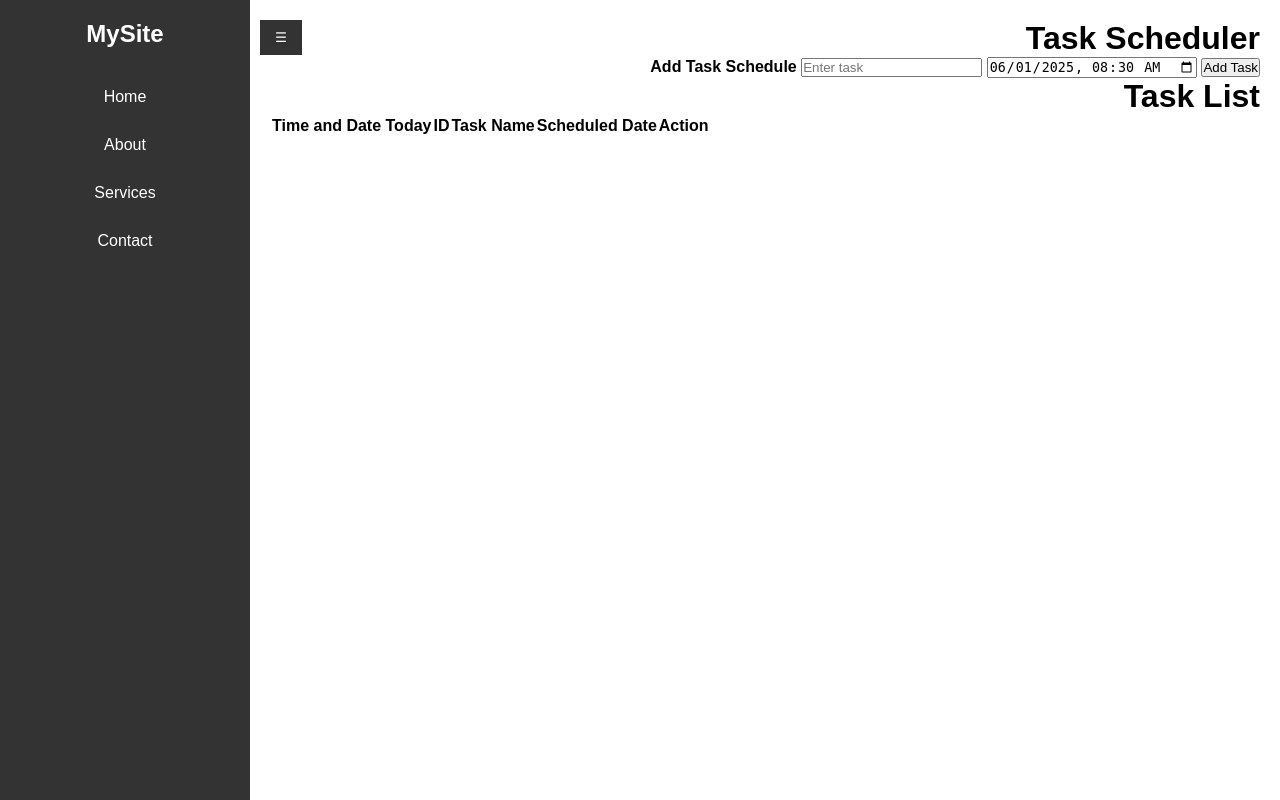
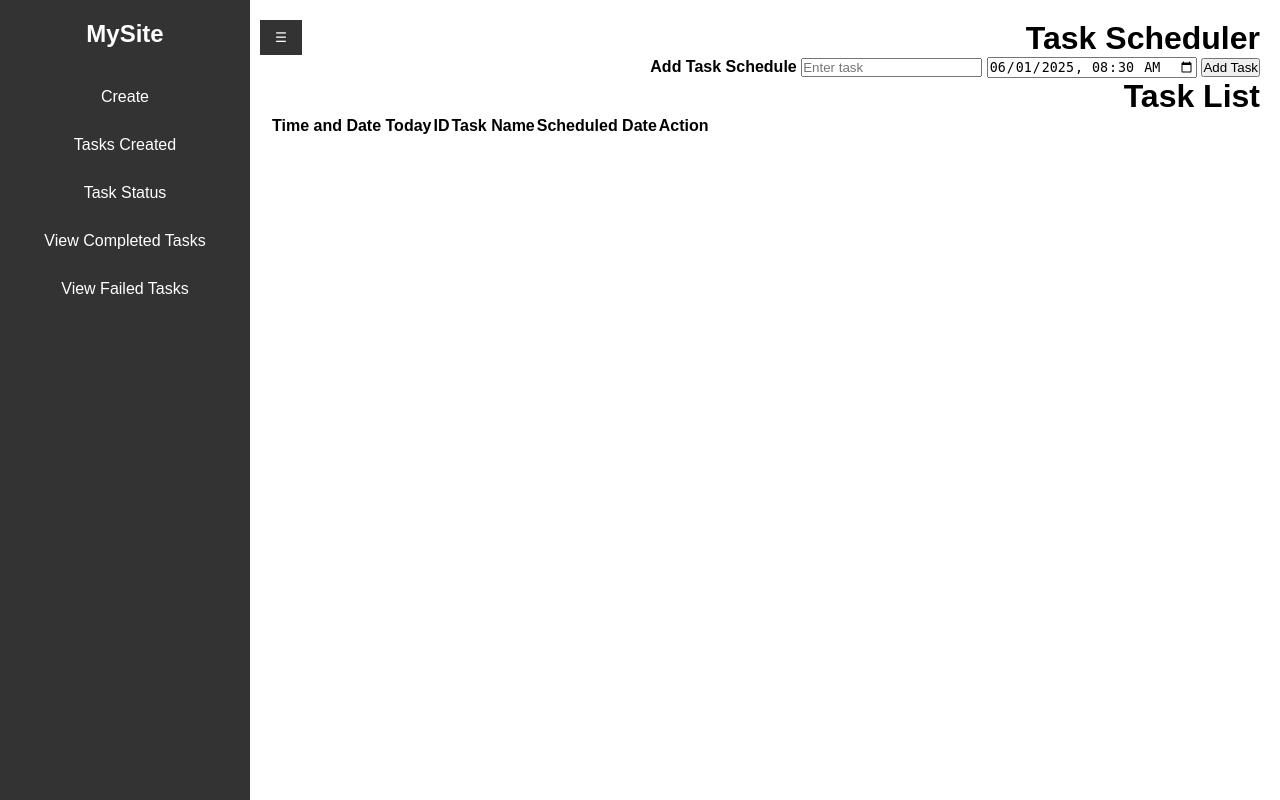
Before and after one commit to Josh011600/phpproj, a Flask app: page / in a window 1280 px wide. Run offline with Flask 3, Linux system fonts and the light colour scheme; lists and menus that the app fills with data are empty.

Commit message:
button names changed, there are things that might be considered button names aren't permanent yet

```diff
--- a/templates/index1.html
+++ b/templates/index1.html
@@ -16,10 +16,11 @@
     <nav class="navbar" id="navbar">
         <div class="logo">MySite</div>
         <ul class="nav-links">
-            <li><a href="#">Home</a></li>
-            <li><a href="#">About</a></li>
-            <li><a href="#">Services</a></li>
-            <li><a href="#">Contact</a></li>
+            <li><a href="#">Create</a></li>
+            <li><a href="#">Tasks Created</a></li>
+            <li><a href="#">Task Status</a></li>
+            <li><a href="#">View Completed Tasks</a></li>
+            <li><a href="#">View Failed Tasks</a></li>
         </ul>
     </nav>
     <div class="content" id="content">
```
